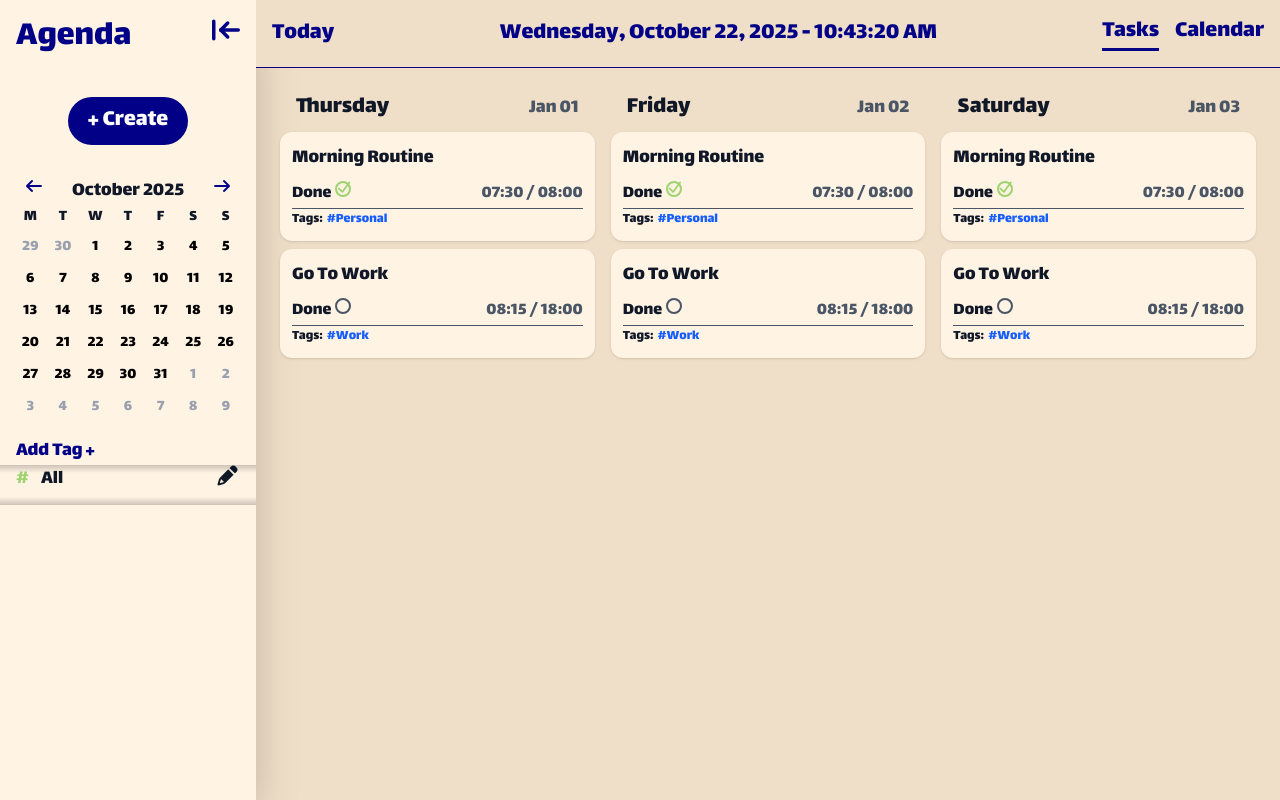
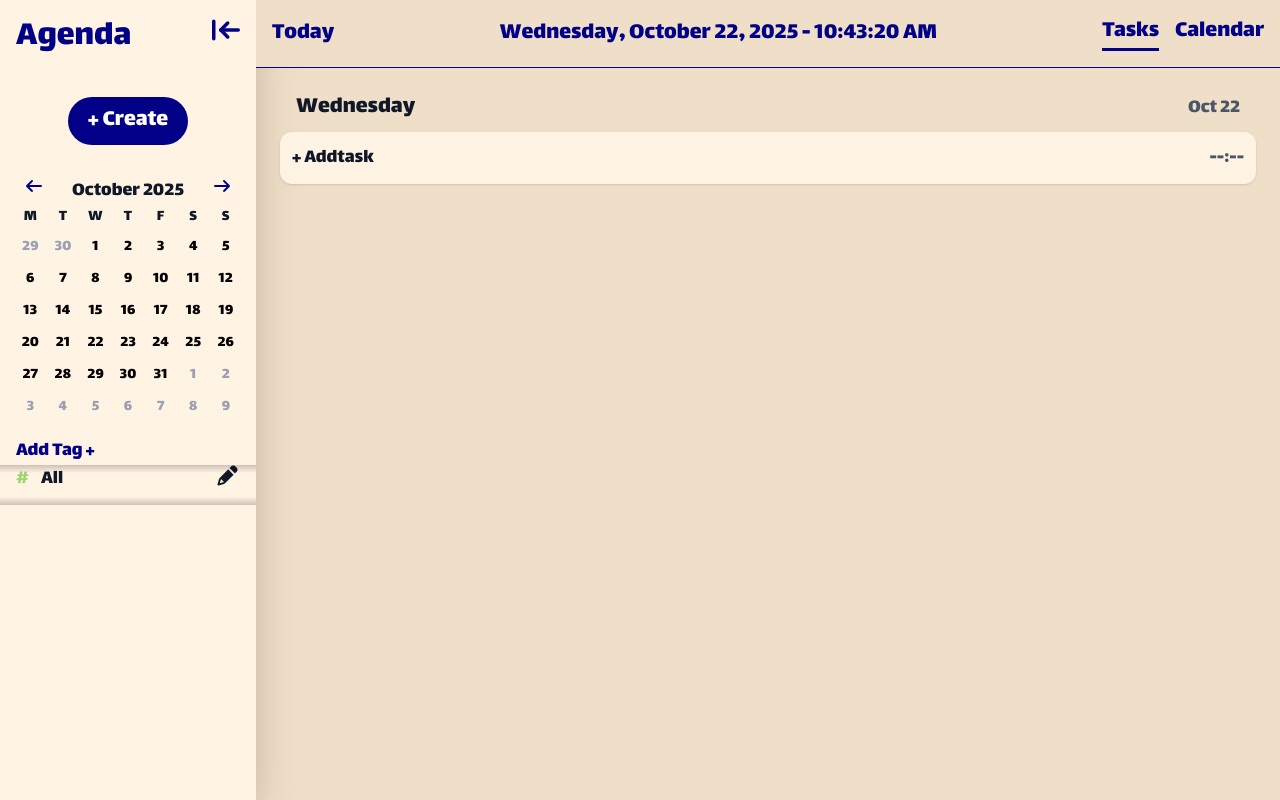
Before and after one commit to bedirhanozcan978/Agenda, a React (Vite) app: page / in a window 1280 px wide. Built offline with nearby package versions, Linux system fonts and the light colour scheme.

Commit message:
Dayview Objects Can be Filtered Using Calendar

```diff
--- a/src/App.jsx
+++ b/src/App.jsx
@@ -1,4 +1,4 @@
-import { useState } from 'react'
+import { useState, useEffect } from 'react'
 import useLocalStorage from "./hooks/useLocalStorage";
 import './assets/styles/style.css'
 import '@fortawesome/fontawesome-free/css/all.min.css'
@@ -9,16 +9,41 @@ import Header from './components/Header'
 
 function App() {
 
+  // Tags Local Storage Settings
   const defaultTags = [{ id: 0, name: "All", color: "#9ED36F" }];
   const [tags, setTags] = useLocalStorage("agenda:tags", defaultTags);
+
+  //DayView Local Storage Settings
+  const [selectedDay, setSelectedDay] = useState(null);
+
+  const [tasks, setTasks] = useState(() => {
+    return JSON.parse(localStorage.getItem("agenda:tasks")) || [];
+  });
+
+  useEffect(() => {
+    localStorage.setItem("agenda:tasks", JSON.stringify(tasks));
+  }, [tasks]);
+
+  const tasksForSelectedDay = tasks.filter(
+    (t) => t.dayId === selectedDay?.id
+  );
 
   return (
     <>
       <div className="flex h-screen bg-sand text-gray-900">
-      <Sidebar tags={tags} setTags={setTags}/>
+      <Sidebar tags={tags} setTags={setTags} selectedDay={selectedDay} setSelectedDay={setSelectedDay}/>
       <div className="flex flex-col flex-1">
         <Header />
-        <DayView />
+        {selectedDay && (
+          <DayView
+            day={selectedDay}
+            tasks={tasksForSelectedDay}
+            addTask={(task) => setTasks([...tasks, task])}
+            updateTask={(updatedTask) =>
+              setTasks(tasks.map((t) => (t.id === updatedTask.id ? updatedTask : t)))
+            }
+          />
+        )}
       </div>
     </div>
     </>
--- a/src/components/Calendar.jsx
+++ b/src/components/Calendar.jsx
@@ -1,6 +1,6 @@
 import {useState, useEffect} from "react";
 
-function Calendar() {
+function Calendar({selectedDay, setSelectedDay}) {
 
   // Month and day states
   const [currentMonth, setCurrentMonth] = useState(new Date());
@@ -20,7 +20,7 @@ function Calendar() {
     for (let i = prevMonthDays; i > 0; i--) {
       const d = new Date(year, month - 2, prevMonthDate - i + 1);
       days.push({
-        id: d.toISOString().split("T")[0],
+        id: `${d.getFullYear()}-${String(d.getMonth() + 1).padStart(2, '0')}-${String(d.getDate()).padStart(2, '0')}`,
         year: d.getFullYear(),
         month: d.getMonth() + 1,
         day: d.getDate(),
@@ -34,7 +34,7 @@ function Calendar() {
     for (let day = 1; day <= daysInMonth; day++) {
       const d = new Date(year, month - 1, day);
       days.push({
-        id: d.toISOString().split("T")[0],
+        id: `${d.getFullYear()}-${String(d.getMonth() + 1).padStart(2, '0')}-${String(d.getDate()).padStart(2, '0')}`,
         year: year,
         month: month,
         day: day,
@@ -49,7 +49,7 @@ function Calendar() {
     for (let i = 1; i <= remaining; i++) {
       const d = new Date(year, month, i);
       days.push({
-        id: d.toISOString().split("T")[0],
+        id: `${d.getFullYear()}-${String(d.getMonth() + 1).padStart(2, '0')}-${String(d.getDate()).padStart(2, '0')}`,
         year: d.getFullYear(),
         month: d.getMonth() + 1,
         day: d.getDate(),
@@ -63,12 +63,18 @@ function Calendar() {
   };
 
   // Calculate days again if month changes
-  useEffect(() => {
+    useEffect(() => {
     const year = currentMonth.getFullYear();
     const month = currentMonth.getMonth() + 1;
     const monthDays = generateMonthDays(year, month);
     setDays(monthDays);
-  }, [currentMonth]);
+    if (!selectedDay && setSelectedDay) {
+      const today = new Date();
+      const todayId = `${today.getFullYear()}-${String(today.getMonth() + 1).padStart(2, '0')}-${String(today.getDate()).padStart(2, '0')}`;
+      const todayObj = monthDays.find(d => d.id === todayId);
+      if (todayObj) setSelectedDay(todayObj);
+    }
+  }, [currentMonth, selectedDay, setSelectedDay]);
 
   // Previous and next month buttons
   const handlePrevMonth = () => {
@@ -108,7 +114,7 @@ function Calendar() {
 
       <div className="grid grid-cols-7 gap-1 text-center mt-1">
         {days.map((dayObj) => (
-          <div key={dayObj.id} className={`p-0.5 rounded-lg cursor-pointer transition-colors duration-150 ${dayObj.isCurrentMonth ? "text-black hover:bg-gray-200" : "text-gray-400"}`}>
+          <div key={dayObj.id} onClick={() => setSelectedDay(dayObj)} className={`p-0.5 rounded-lg cursor-pointer transition-colors duration-150 ${dayObj.isCurrentMonth ? "text-black hover:bg-gray-200" : "text-gray-400"}`}>
             {dayObj.day}
           </div>
         ))}
--- a/src/components/DayView.jsx
+++ b/src/components/DayView.jsx
@@ -1,38 +1,57 @@
 import TaskCard from './TaskCard'
 
-export default function DayView() {
-  const tasks = [
-    { id: 1, title: 'Morning Routine', start: '07:30', end: '08:00', done: true, tag: 'Personal' },
-    { id: 2, title: 'Go To Work', start: '08:15', end: '18:00', done: false, tag: 'Work' }
-  ]
+export default function DayView({ day, tasks, addTask, updateTask }) {
+
+  const handleAddTask = () => {
+    const title = prompt("Task title?");
+    if (!title) return;
+    const start = prompt("Start time? (HH:mm)") || "09:00";
+    const end = prompt("End time? (HH:mm)") || "10:00";
+
+    addTask({
+      id: Date.now(),
+      dayId: day.id,
+      title,
+      start,
+      end,
+      done: false,
+      tag: "All",
+    });
+  };
+
+  //Day Parser
+  const getFormattedDate = (date) => {
+    const days = ["Sunday", "Monday", "Tuesday", "Wednesday", "Thursday", "Friday", "Saturday"];
+    const months = ["Jan", "Feb", "Mar", "Apr", "May", "Jun", "Jul", "Aug", "Sep", "Oct", "Nov", "Dec"];
+
+    return {
+      weekday: days[date.getDay()],
+      day: date.getDate(),
+      month: months[date.getMonth()],
+      year: date.getFullYear(),
+    };
+  };
+
+  const dayDate = new Date(day.year, day.month - 1, day.day);
+  const { weekday, day: dayNum, month: monthName, year } = getFormattedDate(dayDate);
 
   return (
    <>
    <div className="flex p-6 gap-4 font-lalezar">
-      <div className="flex-1">
-        <div className="px-4 flex flex-row items-baseline justify-between ">
-          <h2 className="text-2xl mb-2">Thursday</h2> <h3 className="text-xl text-gray-600">Jan 01</h3>
-        </div>
-        <div className="flex flex-col gap-2">
-          {tasks.map(task => <TaskCard key={task.id} task={task} />)}
-        </div>
-      </div>
 
       <div className="flex-1">
         <div className="px-4 flex flex-row items-baseline justify-between ">
-          <h2 className="text-2xl mb-2">Friday</h2> <h3 className="text-xl text-gray-600">Jan 02</h3>
+          <h2 className="text-2xl mb-2">{weekday}</h2>
+          <h3 className="text-xl text-gray-600"> {monthName} {dayNum} </h3>
         </div>
+
         <div className="flex flex-col gap-2">
-          {tasks.map(task => <TaskCard key={task.id} task={task} />)}
-        </div>
-      </div>
+          {tasks.map(task => <TaskCard key={task.id} task={task} updateTask={updateTask} />)}
 
-      <div className="flex-1">
-        <div className="px-4 flex flex-row items-baseline justify-between ">
-          <h2 className="text-2xl mb-2">Saturday</h2> <h3 className="text-xl text-gray-600">Jan 03</h3>
-        </div>
-        <div className="flex flex-col gap-2">
-          {tasks.map(task => <TaskCard key={task.id} task={task} />)}
+          <div className="bg-creme rounded-xl text-xl shadow p-3 flex flex-row justify-between items-baseline" onClick={handleAddTask}>
+            <p>+ Addtask</p>
+            <p className="text-gray-600"> --:-- </p>
+          </div>
         </div>
       </div>
 
--- a/src/components/Sidebar.jsx
+++ b/src/components/Sidebar.jsx
@@ -3,7 +3,7 @@ import Calendar from "./Calendar";
 import TagList from "./TagList";
 import ArrowDown from '../assets/img/arrow-to-line.svg?react';
 
-export default function Sidebar({tags, setTags}) {
+export default function Sidebar({tags, setTags, selectedDay, setSelectedDay}) {
 
   const [isOpen, setIsOpen] = useState(false);
   const toggleSidebar = () => setIsOpen(!isOpen);
@@ -22,7 +22,7 @@ export default function Sidebar({tags, setTags}) {
 
     <button className="bg-ocean text-white text-2xl rounded-full px-5 py-2 -pt-1 mb-4 self-center">+ Create</button>
 
-    <Calendar></Calendar>
+    <Calendar selectedDay={selectedDay} setSelectedDay={setSelectedDay}></Calendar>
 
     <TagList tags={tags} setTags={setTags}></TagList>
 
--- a/src/components/TaskCard.jsx
+++ b/src/components/TaskCard.jsx
@@ -1,11 +1,16 @@
-export default function TaskCard({ task }) {
+export default function TaskCard({ task, updateTask }) {
+
+  const handleToggleDone = () => {
+    updateTask({ ...task, done: !task.done });
+  };
+
   return (
     <div className="bg-creme rounded-xl shadow p-3 flex flex-col justify-between items-start">
 
       <p className="text-xl">{task.title}</p>
 
       <div className="w-full flex flex-row justify-between items-baseline pt-2 text-lg">
-        <div className="flex items-baseline cursor-pointer">
+        <div className="flex items-baseline cursor-pointer" onClick={handleToggleDone}>
           <label htmlFor={`task-${task.id}`} className="flex cursor-pointer space-x-2">
             Done
             <div className="relative ml-1 w-4 h-4">
@@ -20,7 +25,7 @@ export default function TaskCard({ task }) {
 
       <div className="w-full flex flex-row border-t border-gray-600">
         <p className="text-sm pr-1">Tags:</p>
-        <p className="text-sm pr-1 text-blue-600">#{task.tag}</p>
+        <p className="text-sm pr-1 text-blue-600">{task.tag}</p>
       </div>
 
     </div>
```
